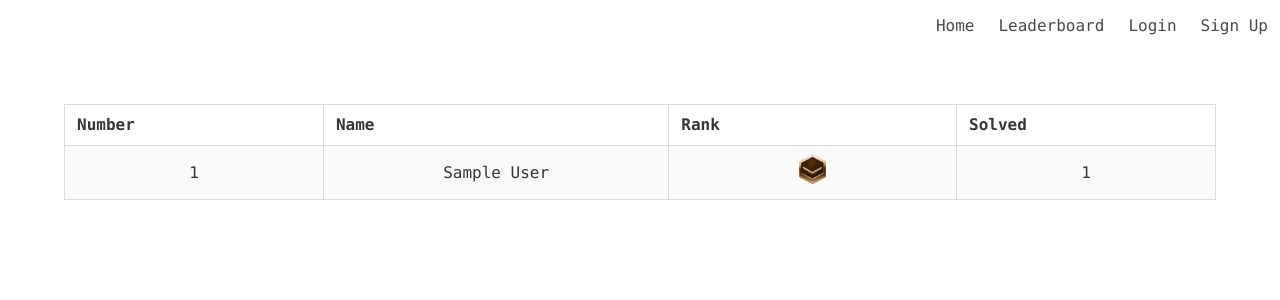
After one commit to wjmolina/graveyrad-uh-math-personal, a Flask app: page /leaderboard in a window 1280 px wide. The commit adds this page. Shown: the top 300 px of the page. Run offline with Flask 2, Linux system fonts and the light colour scheme; tables that the repository leaves empty hold one stand-in row (values such as "Sample post").

Commit message:
leaderboard

```diff
--- a/application/main.py
+++ b/application/main.py
@@ -6,7 +6,7 @@ from flask_login import current_user, login_required
 from werkzeug.utils import redirect
 
 from . import db
-from .models import Problem
+from .models import Problem, User
 
 main = Blueprint('main', __name__)
 
@@ -68,3 +68,13 @@ def webhook():
     origin = repo.remotes.origin
     origin.pull()
     return 'successful webhook'
+
+
+@main.route('/leaderboard')
+def leaderboard():
+    people = sorted(
+        User.query.all(),
+        key=lambda person: len(person.problems),
+        reverse=True
+    )
+    return render_template('leaderboard.html', people=people)
--- a/application/templates/base.html
+++ b/application/templates/base.html
@@ -15,6 +15,9 @@
             <div class="navbar-end">
                 <a href="{{ url_for('main.index') }}" class="navbar-item">
                     Home
+                </a>
+                <a href="{{ url_for('main.leaderboard') }}" class="navbar-item">
+                    Leaderboard
                 </a>
                 {% if current_user.is_authenticated %}
                 <a href="{{ url_for('main.profile') }}" class="navbar-item">
--- a/application/templates/index.html
+++ b/application/templates/index.html
@@ -22,7 +22,7 @@
         </td>
         <td style="vertical-align: middle;">
             {% if problem in current_user.problems %}
-            <img style="height: 25px;" src="/static/ranks/tick.png">
+            <img style="height: 25px;" src="/static/tick.png">
             {% endif %}
         </td>
         <td style="vertical-align: middle;"><a href="/problem/{{ problem.id }}"><b>{{ problem.title }}</b></a></td>
--- /dev/null
+++ b/application/templates/leaderboard.html
@@ -0,0 +1,28 @@
+{% extends "base.html" %}
+
+{% block content %}
+<table class="table is-bordered is-fullwidth is-striped">
+    <colgroup>
+        <col style="width: 22.5%">
+        <col style="width: 30%">
+        <col style="width: 25%">
+        <col style="width: 22.5%">
+    </colgroup>
+    <tr>
+        <th>Number</th>
+        <th>Name</th>
+        <th>Rank</th>
+        <th>Solved</th>
+    </tr>
+    {% for person in people %}
+    <tr>
+        <td style="vertical-align: middle;">{{ loop.index }}</td>
+        <td style="vertical-align: middle;">{{ person.name }}</td>
+        <td style="vertical-align: middle;">
+            <img style="height: 30px;" src="/static/ranks/{{ person.problems|length // 10 + 1 }}.png">
+        </td>
+        <td style="vertical-align: middle;">{{ person.problems|length }}</td>
+    </tr>
+    {% endfor %}
+</table>
+{% endblock %}
```
Also changed, not shown: application/static/tick.png (renamed from application/static/ranks/tick.png).
